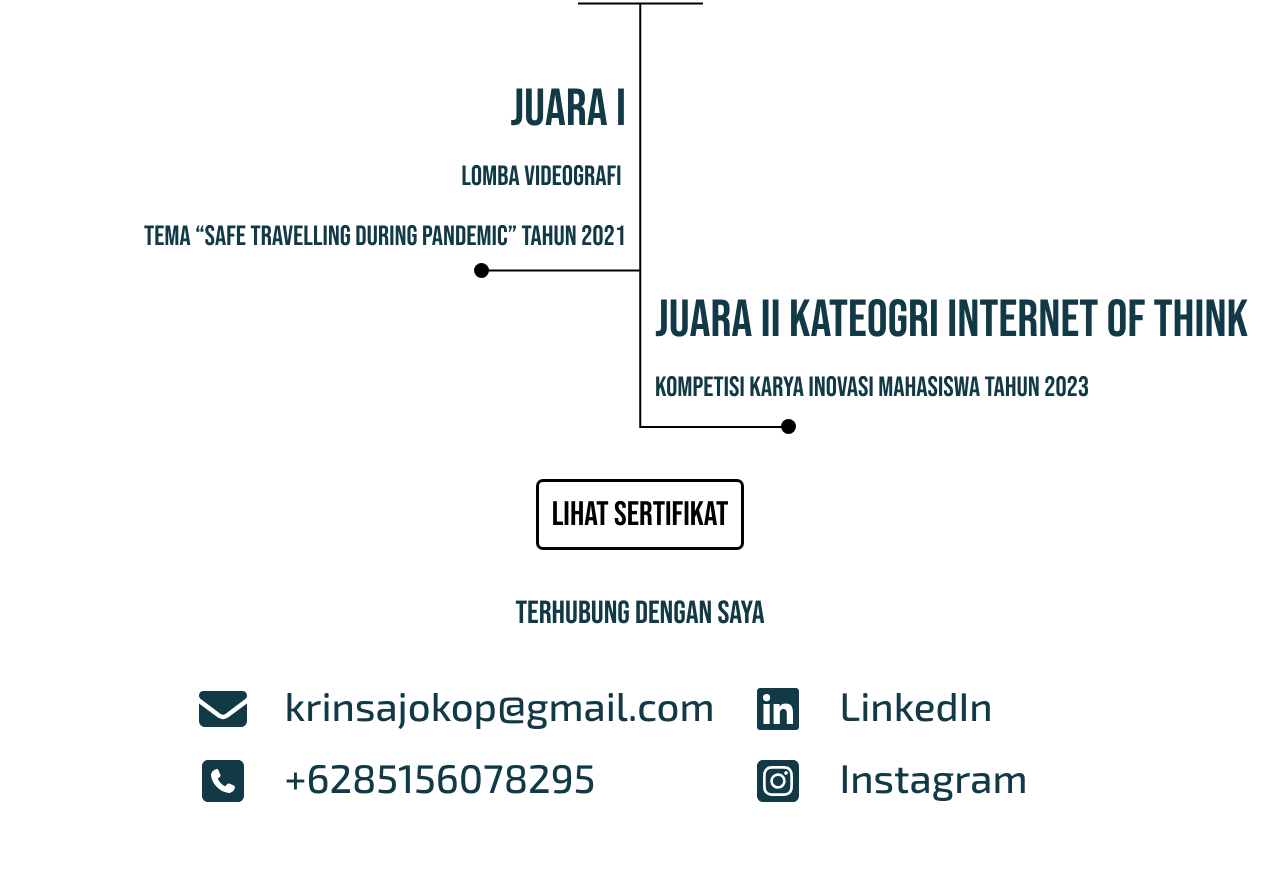
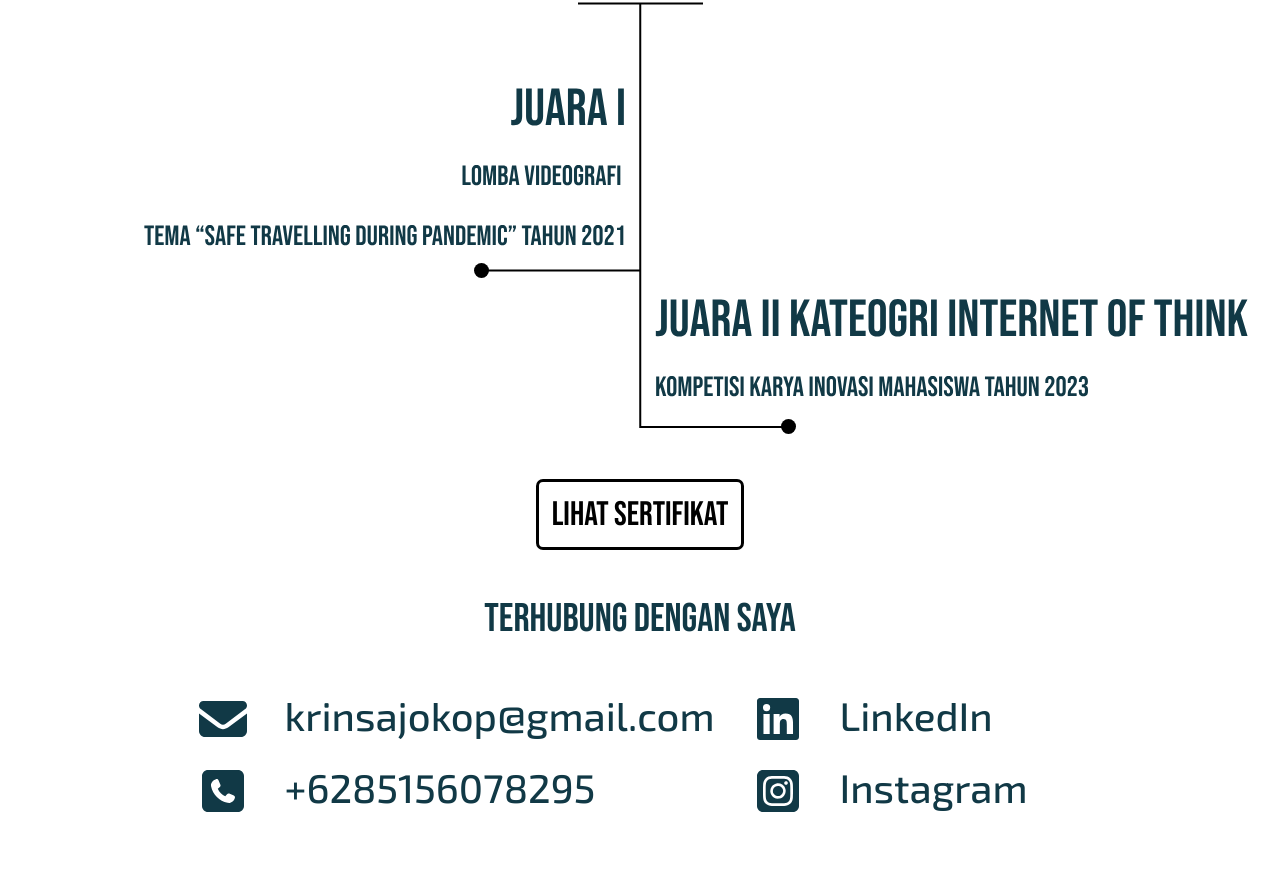
Before and after one commit to herocyber12/portofolio, a plain HTML site: page about.html in a window 1280 px wide. Shown: the part 2815-3685 px from the top of the page. Drawn offline with nearby package versions, Linux system fonts and the light colour scheme.

Commit message:
fix
Resolve element contacts not appearing on web pages

```diff
--- a/about.html
+++ b/about.html
@@ -223,8 +223,9 @@
 				<button class="btn btn__box"><p>LIHAT SERTIFIKAT</p></button>
 			</a>
 		  </div>
-		 <div class="kontak mt-5 text-center mt-5 mb-5 pb-5" id="kontak">
-			 	<h2>TERHUBUNG DENGAN SAYA</h2>
+		 <div class="kontak" id="kontak">
+		  <div class="kontak__container mt-5 text-center mt-5 mb-5 pb-5">
+			 	<h1>TERHUBUNG DENGAN SAYA</h1>
 			<div class="row mt-5">
 				<div class="row kontak__body d-flex mr-auto col-12 col-lg-10 offset-xl-0 col-xl-12" >
 					<div class="col-xl-6 col-md-10 offset-xl-1">
@@ -260,6 +261,7 @@
 				</div>
 			 </div>
 	    </div>
+	</div>
 </div>
 
 	<!-- End smartphone / tablet look -->
--- a/asset/js/style.js
+++ b/asset/js/style.js
@@ -21,7 +21,7 @@ window.addEventListener('load', function() {
 
 	gsap.registerPlugin(ScrollTrigger);
 
-	var classes = ['.project','#kontak','#pengalaman','#pengalaman__ormawa','#skill','#kejuaraan'];
+	var classes = ['#project','#kontak','#pengalaman','#pengalaman__ormawa','#skill','#kejuaraan'];
 
 	classes.forEach(function(className){
 		gsap.to(className, {
```
Also changed, not shown: index.html (+2 -2 lines).
